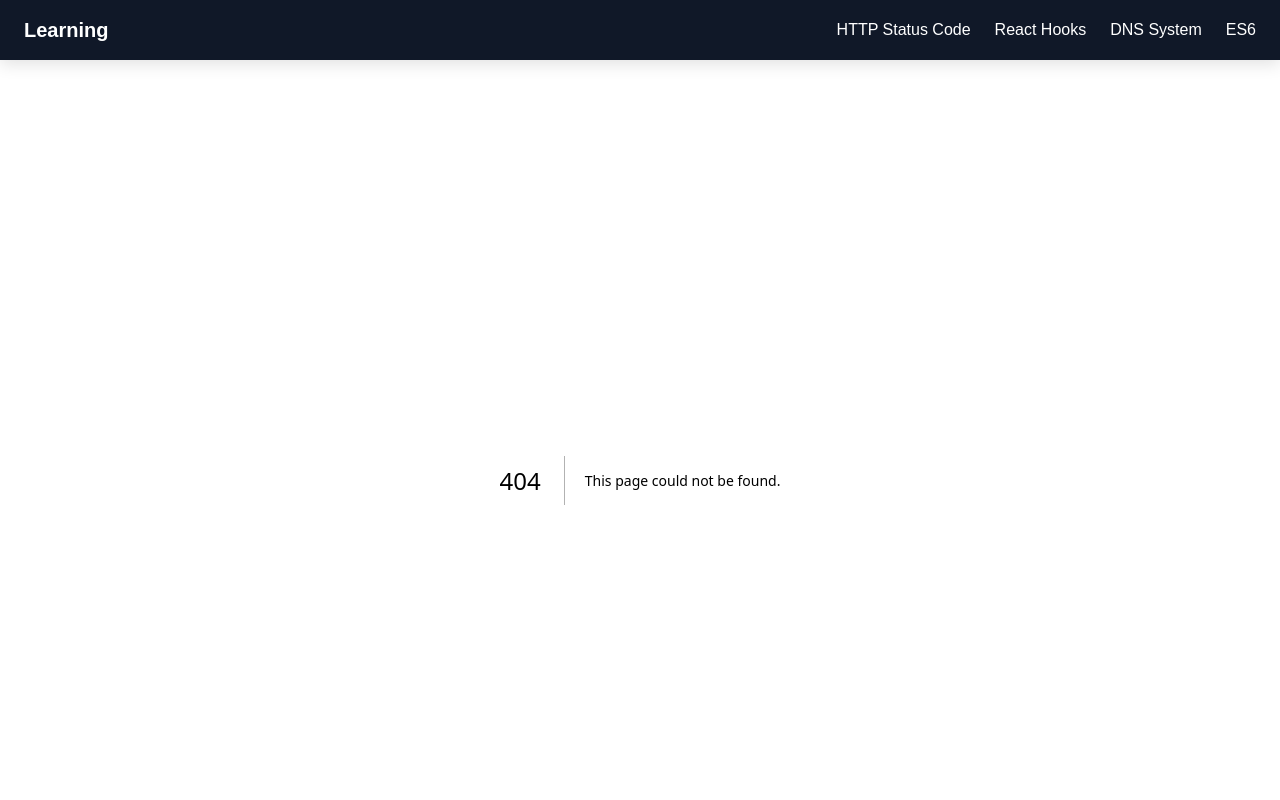
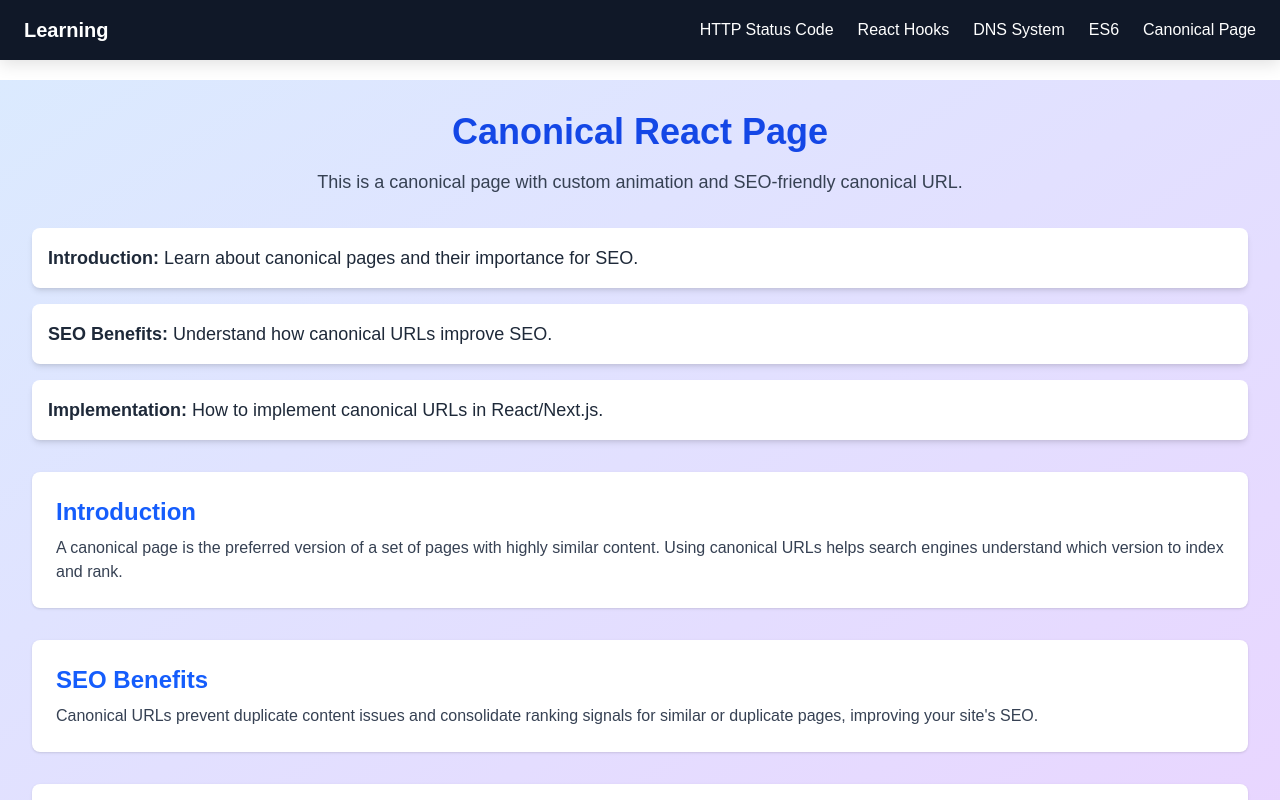
Before and after one commit to RiyaKukadiya/Learning-Concepts, a Next.js app in the folder learning-concepts/: page /page in a window 1280 px wide. Before the commit this address had no page. Shown: the top 800 px of the page. Built offline with nearby package versions, Linux system fonts and the light colour scheme.

Commit message:
make canonical url page and add data into it and modify the react-hook page that give live example seciton for the hooks.

```diff
--- a/learning-concepts/src/app/components/Header.tsx
+++ b/learning-concepts/src/app/components/Header.tsx
@@ -50,6 +50,9 @@ const Header = () => {
             <li>
               <Link href="/http-status-code">ES6</Link>
             </li>
+            <li>
+              <Link href="/page">Canonical Page</Link>
+            </li>
           </ul>
         </nav>
       </div>
--- /dev/null
+++ b/learning-concepts/src/app/page/canonicalData.json
@@ -0,0 +1,27 @@
+{
+  "title": "Canonical React Page",
+  "description": "This is a canonical page with custom animation and SEO-friendly canonical URL.",
+  "alternates": {
+    "canonical": "/page"
+  },
+  "sections": [
+    {
+      "id": "introduction",
+      "title": "Introduction",
+      "summary": "Learn about canonical pages and their importance for SEO.",
+      "content": "A canonical page is the preferred version of a set of pages with highly similar content. Using canonical URLs helps search engines understand which version to index and rank."
+    },
+    {
+      "id": "seo-benefits",
+      "title": "SEO Benefits",
+      "summary": "Understand how canonical URLs improve SEO.",
+      "content": "Canonical URLs prevent duplicate content issues and consolidate ranking signals for similar or duplicate pages, improving your site's SEO."
+    },
+    {
+      "id": "implementation",
+      "title": "Implementation",
+      "summary": "How to implement canonical URLs in React/Next.js.",
+      "content": "In Next.js, you can set canonical URLs using the metadata API or by adding a <link rel=\"canonical\"> tag in the <head> section of your pages."
+    }
+  ]
+}
--- /dev/null
+++ b/learning-concepts/src/app/page/page.tsx
@@ -0,0 +1,76 @@
+"use client";
+import React, { useRef } from "react";
+import { motion } from "framer-motion";
+import canonicalDataJson from './canonicalData.json';
+
+const featureVariants = {
+  hidden: { opacity: 0, x: -50 },
+  visible: { opacity: 1, x: 0, transition: { type: "spring" as const, stiffness: 80 } }
+};
+
+export default function CanonicalPage() {
+  const sectionRefs = useRef<Record<string, HTMLDivElement | null>>({});
+  const setSectionRef = (id: string) => (el: HTMLDivElement | null) => {
+    sectionRefs.current[id] = el;
+  };
+  const handleSectionClick = (id: string) => {
+    sectionRefs.current[id]?.scrollIntoView({ behavior: 'smooth' });
+  };
+  return (
+    <motion.div
+      initial={{ opacity: 0, scale: 0.95 }}
+      animate={{ opacity: 1, scale: 1 }}
+      transition={{ duration: 0.7, ease: "easeOut" }}
+      className="flex flex-col items-center justify-center bg-gradient-to-br from-blue-100 to-purple-200 dark:from-gray-900 dark:to-gray-800 p-8"
+    >
+      <motion.h1
+        className="text-4xl font-bold mb-4 text-blue-700 dark:text-blue-300"
+        initial={{ y: -60, opacity: 0 }}
+        animate={{ y: 0, opacity: 1 }}
+        transition={{ type: "spring", stiffness: 100, delay: 0.2 }}
+      >
+        {canonicalDataJson.title}
+      </motion.h1>
+      <motion.p
+        className="mb-8 text-lg text-gray-700 dark:text-gray-200 text-center "
+        initial={{ opacity: 0 }}
+        animate={{ opacity: 1 }}
+        transition={{ delay: 0.5 }}
+      >
+        {canonicalDataJson.description}
+      </motion.p>
+      <motion.ul
+        className="w-full  space-y-4 mb-8"
+        initial="hidden"
+        animate="visible"
+      >
+        {canonicalDataJson.sections.map((section, i) => (
+          <motion.li
+            key={section.id}
+            className="bg-white dark:bg-gray-900 rounded-lg shadow-md p-4 text-lg text-gray-800 dark:text-gray-100 cursor-pointer hover:bg-blue-100 dark:hover:bg-gray-800 transition"
+            variants={featureVariants}
+            onClick={() => handleSectionClick(section.id)}
+            initial="hidden"
+            animate="visible"
+            transition={{ delay: i * 0.2 }}
+          >
+            <span className="font-semibold">{section.title}:</span> {section.summary}
+          </motion.li>
+        ))}
+      </motion.ul>
+      <div className="w-full space-y-8">
+        {canonicalDataJson.sections.map((section) => (
+          <div
+            key={section.id}
+            ref={setSectionRef(section.id)}
+            id={section.id}
+            className="bg-white dark:bg-gray-900 rounded-lg shadow p-6"
+          >
+            <h2 className="text-2xl font-bold mb-2 text-blue-600 dark:text-blue-300">{section.title}</h2>
+            <p className="text-gray-700 dark:text-gray-200">{section.content}</p>
+          </div>
+        ))}
+      </div>
+    </motion.div>
+  );
+}
--- a/learning-concepts/src/app/react-hook/page.tsx
+++ b/learning-concepts/src/app/react-hook/page.tsx
@@ -31,9 +31,12 @@ export default function ReactHookPage() {
       <HookCards hooks={data.hooks} />
       {/* Live Example Section */}
       <section className="w-full mt-12 animate-slide-up">
-        <h2 className="text-2xl font-bold mb-4 text-center text-blue-700 dark:text-blue-300 animate-fade-in">
-          Live React Hook Examples
+        <h2 className="text-3xl font-bold mb-4 text-center">
+          Hooks Examples
         </h2>
+         <p className="mb-8 text-center text-lg text-gray-700 dark:text-gray-300">
+      Here are the examples of the usage of react-hooks
+      </p>
         <div className="grid grid-cols-1 md:grid-cols-3 gap-6 animate-fade-in">
           <UseStateLiveExample />
           <UseEffectLiveExample />
```
